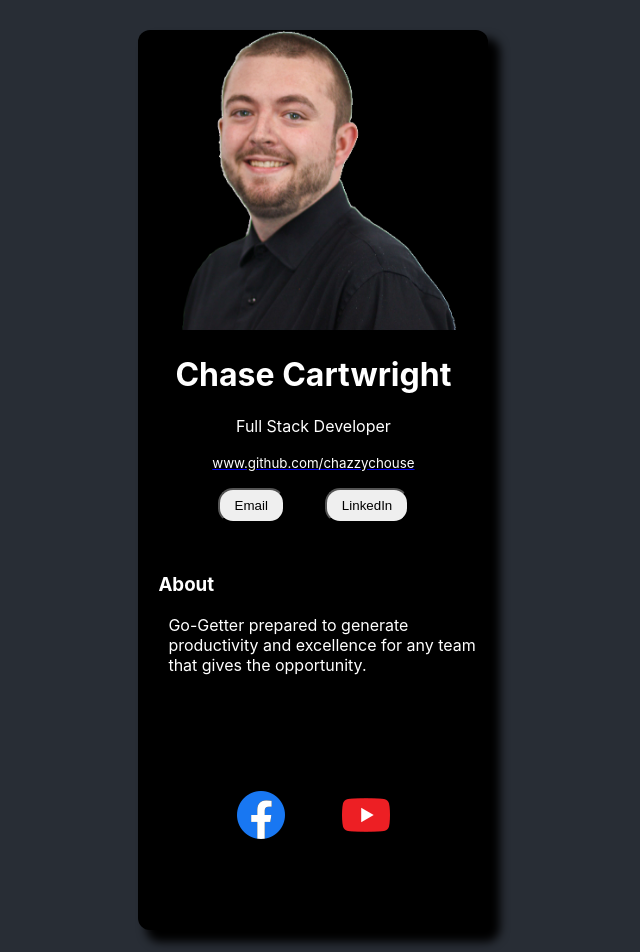
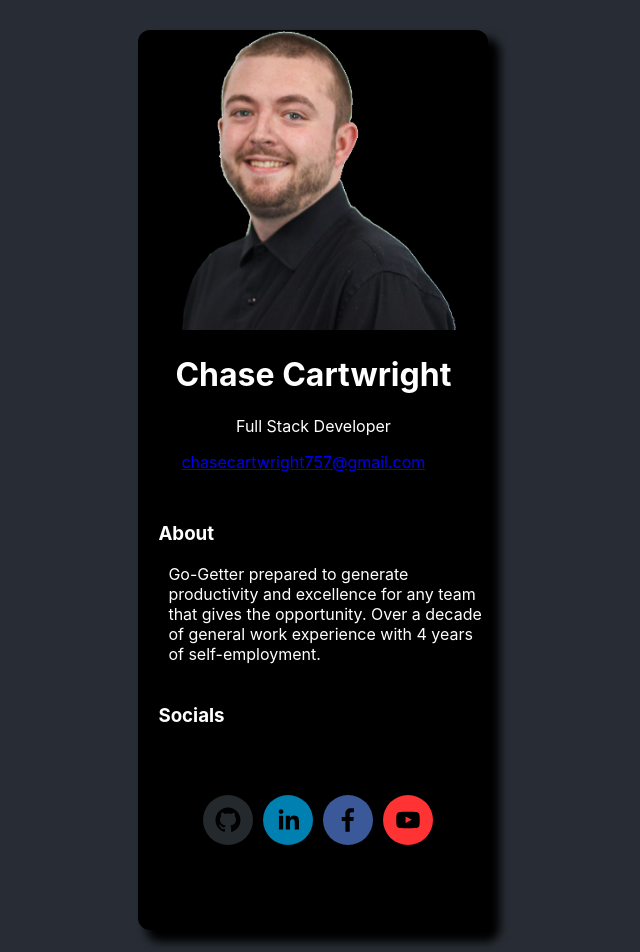
Before and after one commit to Chazzychouse/business-card, a React (Create React App) app: page / in a window 1280 px wide. Shown: the top 952 px of the page, without its empty margins (378-1018 px from the left). Built offline with nearby package versions, Linux system fonts and the light colour scheme.

Commit message:
"Reordered socials, added needed CSS, reformat"

```diff
--- a/public/index.html
+++ b/public/index.html
@@ -3,7 +3,7 @@
   <head>
     <meta charset="utf-8" />
 
-    <meta name="viewport" content="width=device-width, initial-scale=1" />
+    <meta name="viewport" content="width=device-width, initial-scale=0.5" />
     <meta name="theme-color" content="#000000" />
     <meta name="description" content="About Me" />
 
--- a/src/components/About.js
+++ b/src/components/About.js
@@ -4,7 +4,8 @@ export default function About() {
       <h3 id="about">About</h3>
       <p id="about-text">
         Go-Getter prepared to generate productivity and excellence for any team
-        that gives the opportunity.
+        that gives the opportunity. Over a decade of general work experience
+        with 4 years of self-employment.
       </p>
     </div>
   );
--- a/src/components/Footer.js
+++ b/src/components/Footer.js
@@ -1,24 +1,36 @@
 import facebook from "../images/facebook.png";
-import twitter from "../images/twitter.png";
+import { SocialIcon } from "react-social-icons";
 import youtube from "../images/youtube.png";
 
 export default function Footer() {
   return (
-    <div id="logo-wrapper">
-      <a
-        href="https://www.facebook.com/chase.cartwright.3"
-        target="_blank"
-        rel="noopener noreferrer"
-      >
-        <img src={facebook} alt="facebook" id="facebook" />
-      </a>
-      <a
-        href="https://www.youtube.com/channel/UCZqUuli_95AQZcdNHABbSIw"
-        target="_blank"
-        rel="noopener noreferrer"
-      >
-        <img src={youtube} alt="youtube" id="youtube" />
-      </a>
+    <div>
+      <h3 id="social-header">Socials</h3>
+      <div id="logo-wrapper">
+        <SocialIcon
+          url="https://github.com/Chazzychouse"
+          target="_blank"
+          id="github"
+        />
+
+        <SocialIcon
+          url="https://www.linkedin.com/in/chase-cartwright-98963823a/"
+          target="_blank"
+          id="linkedin"
+        />
+
+        <SocialIcon
+          url="https://www.facebook.com/chase.cartwright.3"
+          target="_blank"
+          id="facebook"
+        />
+
+        <SocialIcon
+          url="https://www.youtube.com/channel/UCZqUuli_95AQZcdNHABbSIw"
+          target="_blank"
+          id="youtube"
+        />
+      </div>
     </div>
   );
 }
--- a/src/components/info.js
+++ b/src/components/info.js
@@ -6,13 +6,6 @@ export default function Info() {
       <img src={headshot} alt="a" id="headshot" />
       <h1 id="name-header">Chase Cartwright</h1>
       <p id="job-title">Full Stack Developer</p>
-      <a
-        href="https://github.com/Chazzychouse"
-        target="_blank"
-        rel="noopener noreferrer"
-      >
-        <small id="website">www.github.com/chazzychouse</small>
-      </a>
 
       <p>
         <a
@@ -20,18 +13,7 @@ export default function Info() {
           target="_blank"
           rel="noopener noreferrer"
         >
-          <button className="button" id="email">
-            Email
-          </button>
-        </a>
-        <a
-          href="https://www.linkedin.com/in/chase-cartwright-98963823a/"
-          target="_blank"
-          rel="noopener noreferrer"
-        >
-          <button className="button" id="linkedin">
-            LinkedIn
-          </button>
+          <a id="email">chasecartwright757@gmail.com</a>
         </a>
       </p>
     </div>
--- a/src/index.css
+++ b/src/index.css
@@ -7,8 +7,13 @@ body {
   -moz-osx-font-smoothing: grayscale;
   position: relative;
   background-color: rgba(40, 45, 53, 1);
-  height: 1100px;
+}
 
+#social-header {
+  color: white;
+  text-align: left;
+  margin-left: 20px;
+  margin-top: 40px;
 }
 
 code {
@@ -27,10 +32,16 @@ code {
   color: white;
 }
 
+#root {
+  display: flexbox;
+}
+
 #App {
   background-color: black;
-  position: absolute;
+  position: relative;
+  align-items: center;
   left: 38%;
+  justify-content: center;
   width: 350px;
   height: 900px;
   border-radius: 12px;
@@ -52,14 +63,6 @@ code {
 
 }
 
-#linkedin {
-  margin-left: 20px;
-  padding-top: 8px;
-  padding-bottom: 8px;
-  padding-left: 15px;
-  padding-right: 15px;
-  border-radius: 15px;
-}
 
 .button:hover {
   background-color: aqua;
@@ -82,16 +85,25 @@ code {
 
 #logo-wrapper {
   display: inline-block;
-  margin-top: 100px;
+  margin-top: 50px;
+  margin-left: 10px;
 
 }
-#twitter {
+#linkedin {
   position: left;
-  margin-right: 50px;
+  margin-right: 10px;
 }
 #facebook {
-  margin-right: 50px;
+  margin-right: 10px;
 }
 #youtube {
-  margin-left: 7px;
+
 }
+
+#email {
+  text-align: center;
+}
+
+#github {
+  margin-right: 10px;
+}
```
